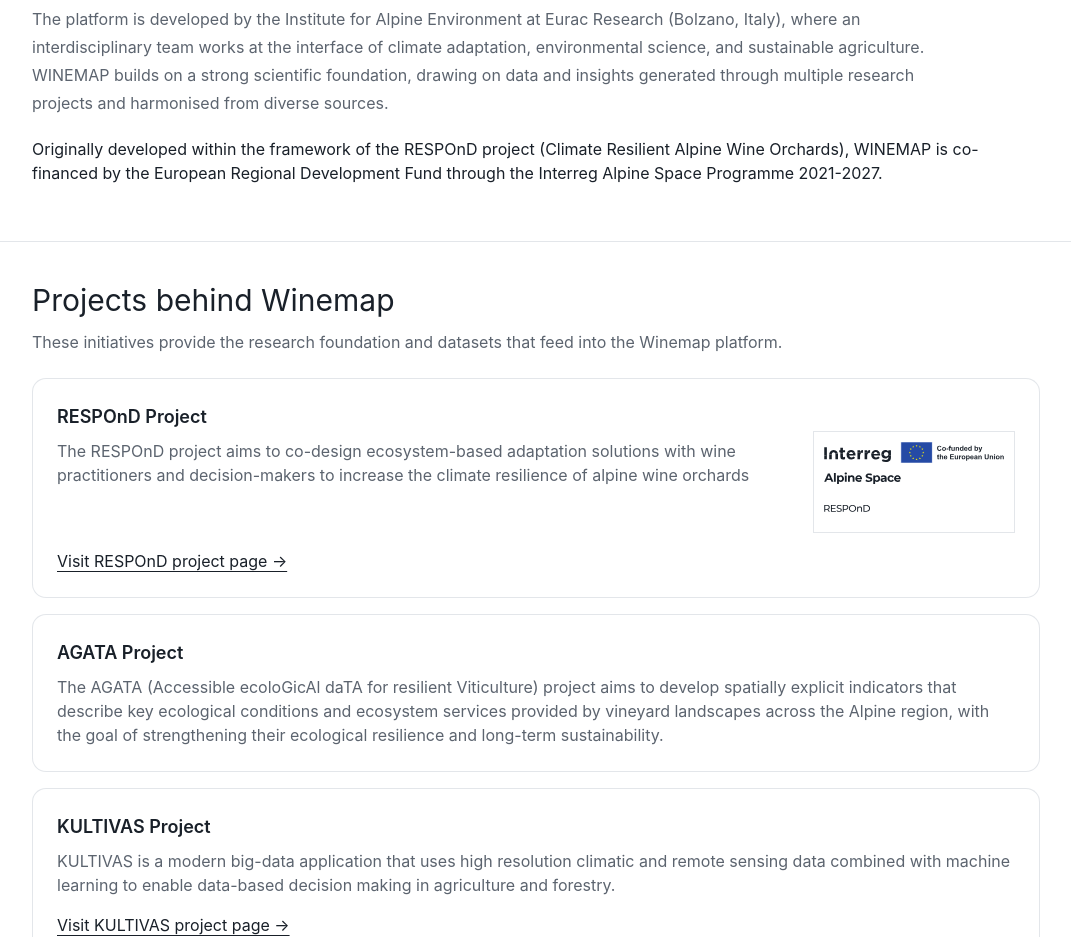
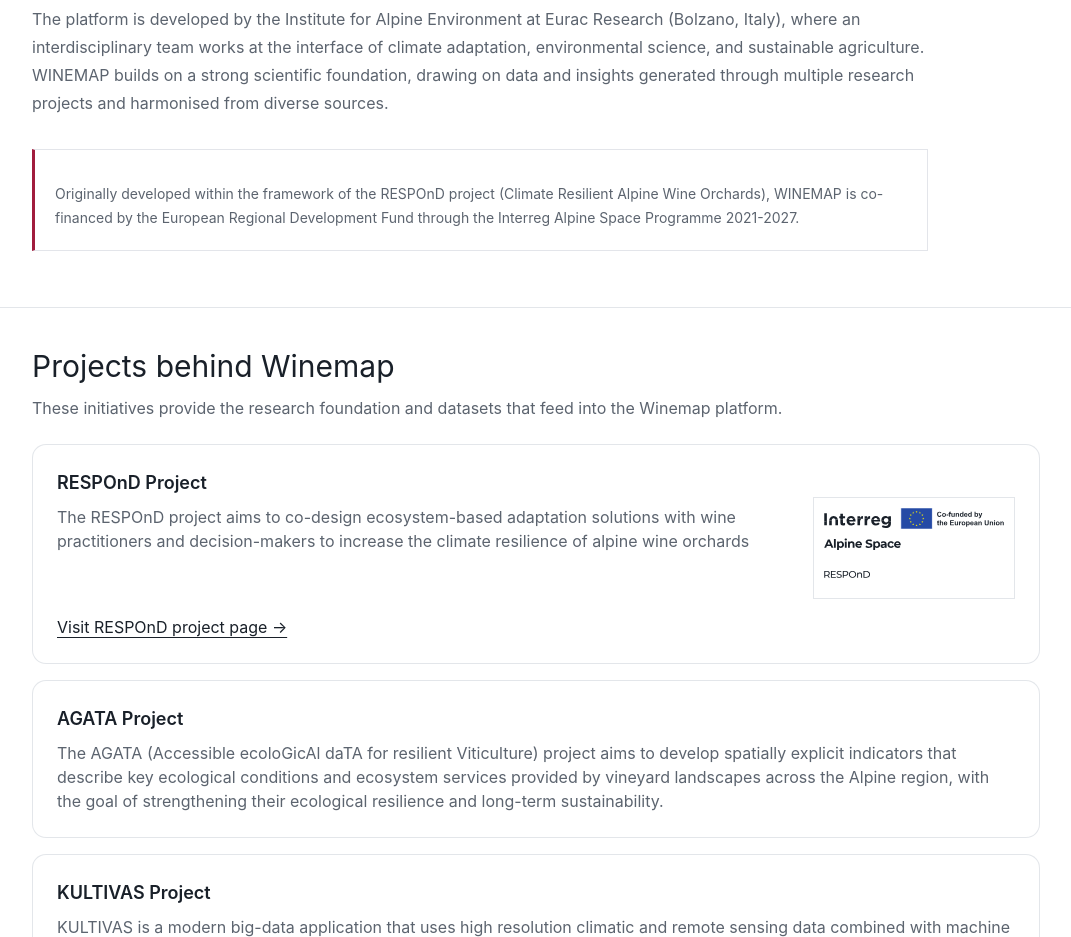
Before and after one commit to Eurac-Research/winemap, a Next.js app: page /about in a window 1280 px wide. Shown: the part 1120-2057 px from the top of the page, without its empty margins (104-1175 px from the left). Built offline with nearby package versions, Linux system fonts and the light colour scheme.

Commit message:
move statement into aside note section

```diff
--- a/src/app/about/page.tsx
+++ b/src/app/about/page.tsx
@@ -41,8 +41,8 @@ export default function About() {
                 <p className="mt-6 max-w-3xl text-lg leading-8 text-[color:var(--text-base)]">
                   Its goal is to provide an accessible and integrated knowledge
                   base for understanding wine heritage, climate adaptation, and
-                  governance frameworks across Europe. By combining climate data,
-                  environmental indicators, information on ecosystem-based
+                  governance frameworks across Europe. By combining climate
+                  data, environmental indicators, information on ecosystem-based
                   adaptation strategies, and legal regulations with interactive
                   tools and map-based applications, WINEMAP supports more
                   sustainable and climate-smart viticulture.
@@ -127,12 +127,14 @@ export default function About() {
                 and harmonised from diverse sources.
               </p>
             </div>
-            <div className="mt-5">
-              Originally developed within the framework of the RESPOnD project
-              (Climate Resilient Alpine Wine Orchards), WINEMAP is co-financed
-              by the European Regional Development Fund through the Interreg
-              Alpine Space Programme 2021-2027.
-            </div>
+            <aside className="mt-8 max-w-4xl border border-[color:var(--border-soft)] border-l-[3px] border-l-[color:var(--accent-strong)] bg-[color:var(--surface-overlay)] p-5">
+              <p className="mt-3 text-sm leading-6 text-[color:var(--muted-foreground)]">
+                Originally developed within the framework of the RESPOnD project
+                (Climate Resilient Alpine Wine Orchards), WINEMAP is co-financed
+                by the European Regional Development Fund through the Interreg
+                Alpine Space Programme 2021-2027.
+              </p>
+            </aside>
           </section>
 
           <section id="projects" className="px-8 md:px-12">
```
